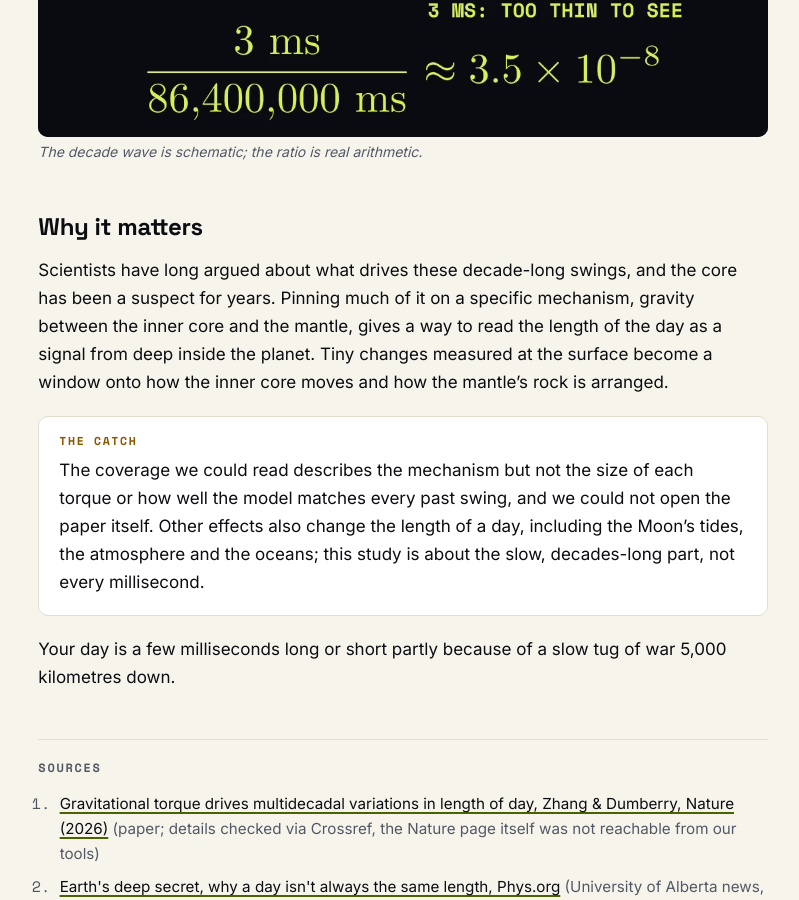
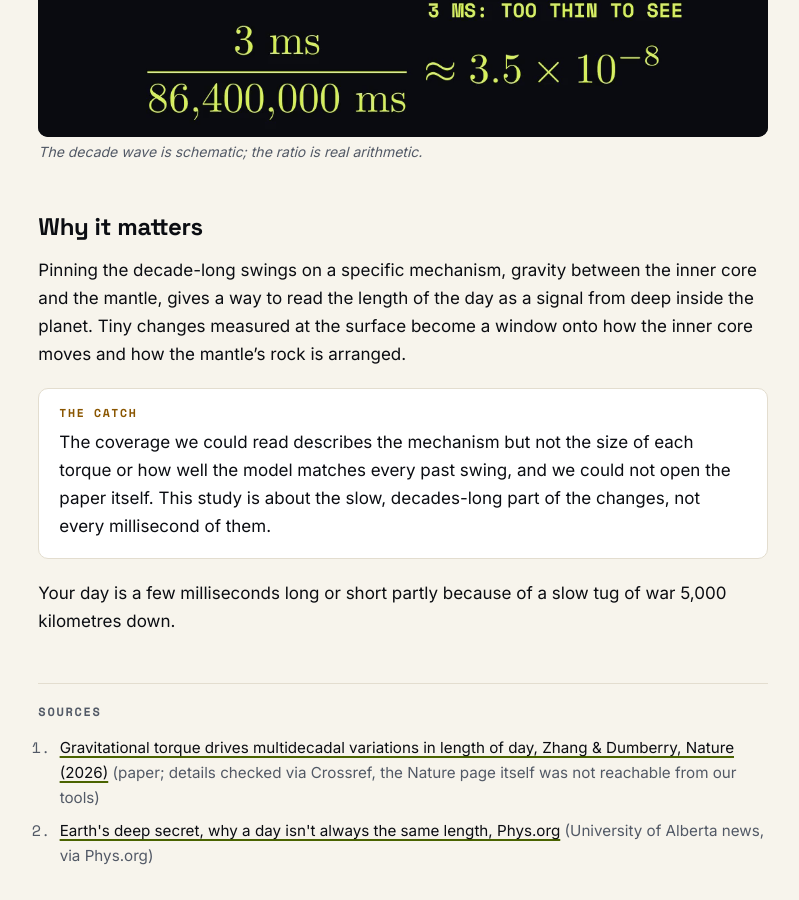
Before and after one commit to sadiqebrahim/lucidum, a Jekyll site: the page built from _posts/2026-09-28-earth-core.md, in a window 1280 px wide and 900 px high, scrolled down 3200 px. Shown: the whole window, without its empty margins (237-1036 px from the left). Built offline with Jekyll 4.4.1, drawn with Linux system fonts in a browser that asks for light colours.

Commit message:
Earth core article: keep to sourced claims
Co-Authored-By: Claude Opus 5.5 <noreply@anthropic.com>

```diff
--- a/_posts/2026-09-28-earth-core.md
+++ b/_posts/2026-09-28-earth-core.md
@@ -46,9 +46,9 @@ The swings are a few milliseconds over a few decades. A day lasts 86,400,000 mil
 
 ## Why it matters
 
-Scientists have long argued about what drives these decade-long swings, and the core has been a suspect for years. Pinning much of it on a specific mechanism, gravity between the inner core and the mantle, gives a way to read the length of the day as a signal from deep inside the planet. Tiny changes measured at the surface become a window onto how the inner core moves and how the mantle's rock is arranged.
+Pinning the decade-long swings on a specific mechanism, gravity between the inner core and the mantle, gives a way to read the length of the day as a signal from deep inside the planet. Tiny changes measured at the surface become a window onto how the inner core moves and how the mantle's rock is arranged.
 
-The coverage we could read describes the mechanism but not the size of each torque or how well the model matches every past swing, and we could not open the paper itself. Other effects also change the length of a day, including the Moon's tides, the atmosphere and the oceans; this study is about the slow, decades-long part, not every millisecond.
+The coverage we could read describes the mechanism but not the size of each torque or how well the model matches every past swing, and we could not open the paper itself. This study is about the slow, decades-long part of the changes, not every millisecond of them.
 {: .catch}
 
 Your day is a few milliseconds long or short partly because of a slow tug of war 5,000 kilometres down.
```
